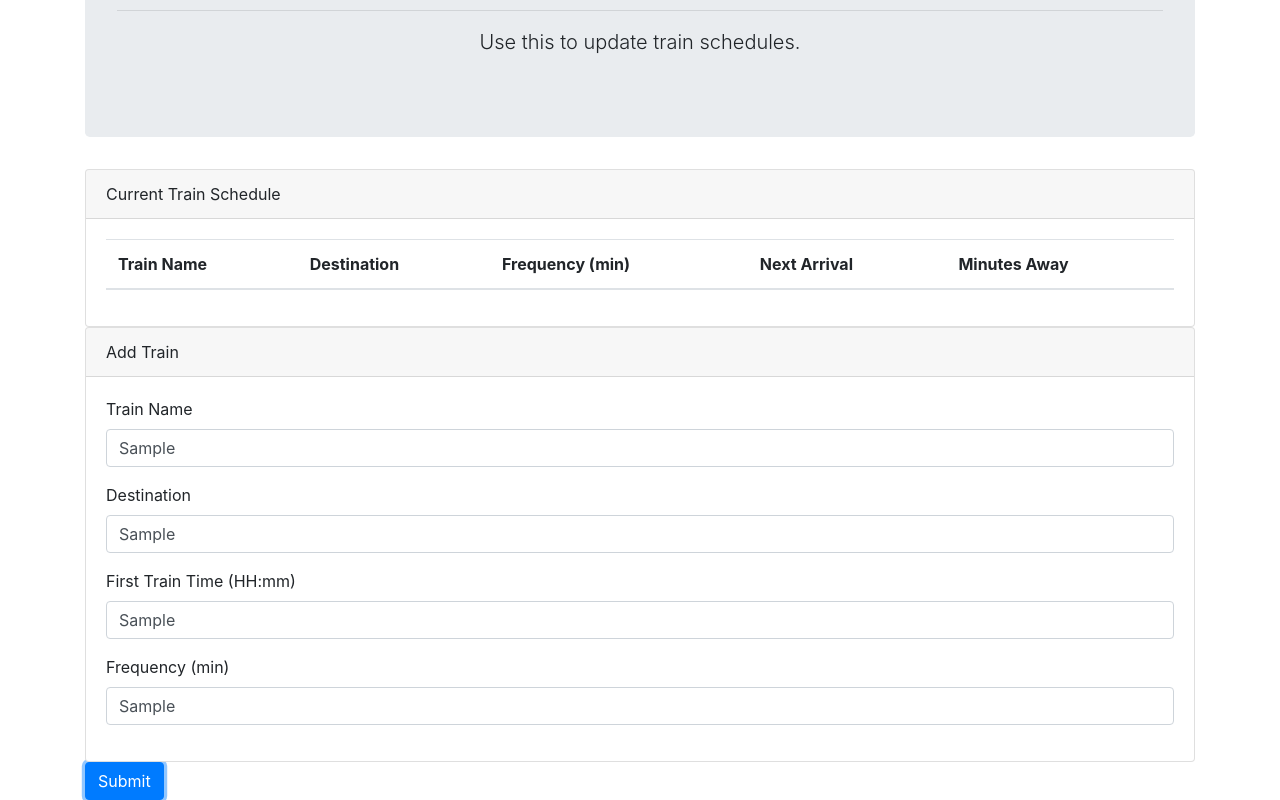
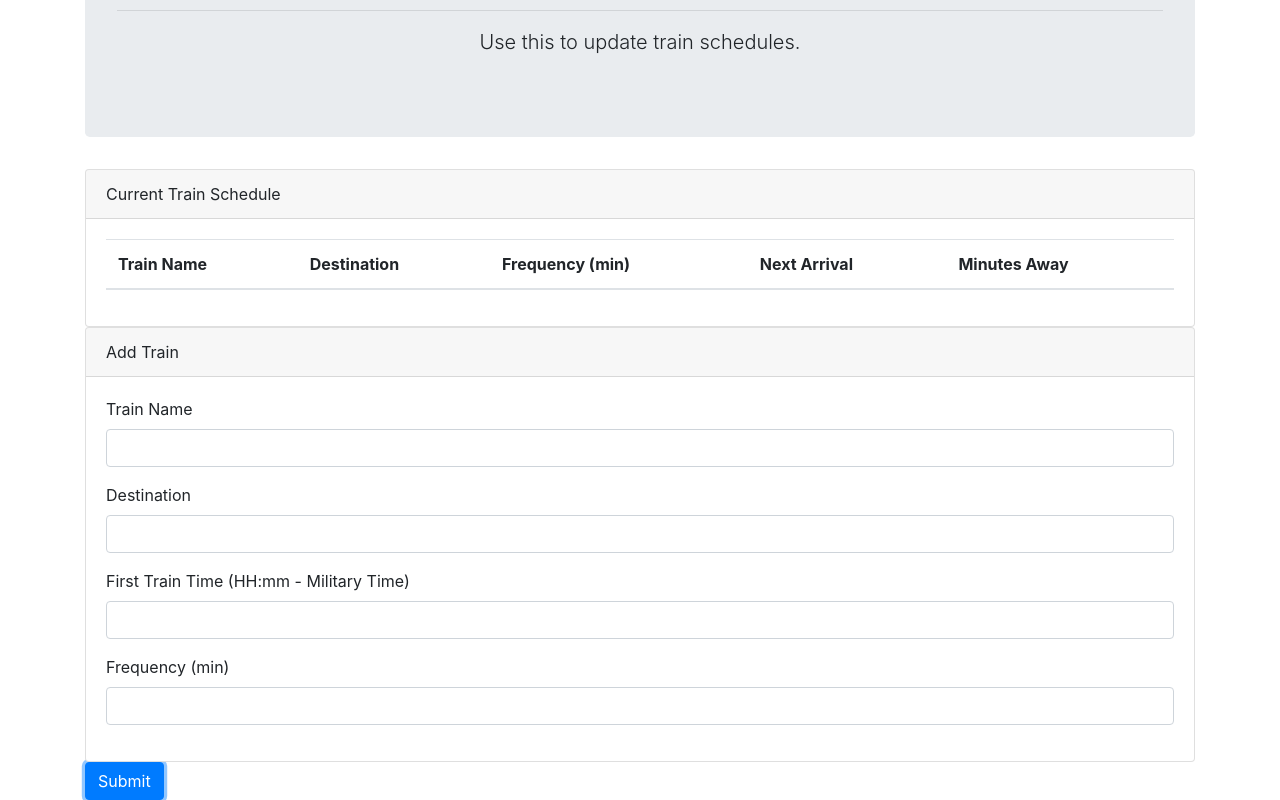
Before and after one commit to vilagen/trainschedule, a plain HTML site: page index.html in a window 1280 px wide. Both pictures are taken after typing "Sample", "Sample", "Sample", "Sample" into the empty fields and a click on the button "Submit". Shown: the part 118-918 px from the top of the page. Drawn offline with nearby package versions, Linux system fonts and the light colour scheme; no server answers.

Commit message:
trying to figure out arrival time

```diff
--- a/assets/javascript/app.js
+++ b/assets/javascript/app.js
@@ -21,9 +21,50 @@
 document.getElementById('submitTrain').addEventListener('click', function(event){
     event.preventDefault()
 
+    let date = new Date()
+    console.log(date)
+
     let trainName = document.getElementById('trainInput').value
     let destination = document.getElementById('destinationInput').value
-    let firstTrain = document.getElementById('firstTrainInput').value
+    let firstTrain = moment($('#firstTrainInput').val().trim(), 'hh:mm').format('LT')
     let frequency = document.getElementById('frequencyInput').value
-    console.log(trainName, destination, firstTrain, frequency)
+
+    console.log(firstTrain)
+
+    let newTrain = {
+        trainName: trainName,
+        destination: destination,
+        firstTrain: firstTrain,
+        frequency: frequency
+    }
+
+    database.ref().push(newTrain)
+
+    alert('Train Time Updated')
+
+    document.getElementById('trainInput').value = ""
+    document.getElementById('destinationInput').value = ""
+    document.getElementById('firstTrainInput').value = ""
+    document.getElementById('frequencyInput').value = ""
+
+
 })
+
+database.ref().on("child_added", function(childSnapshot){
+
+    let trainName = childSnapshot.val().trainName
+    let destination = childSnapshot.val().destination
+    let firstTrain = childSnapshot.val().firstTrain
+    let frequency = childSnapshot.val().frequency
+
+    let trainTime = moment(firstTrain, 'LT').diff(moment(), 'minutes')
+
+    let remainingTime = trainTime % frequency
+    // console.log(remainingTime)
+
+    let minutesAway = frequency - remainingTime
+    console.log(minutesAway)
+
+    let nextArrival = moment().add(minutesAway, 'minutes')
+    console.log(nextArrival)
+})
--- a/index.html
+++ b/index.html
@@ -59,7 +59,7 @@
         <input class = 'form-control' id ='destinationInput' type = 'text'>
       </div>
       <div class = 'form-group'>
-        <label for = 'first-train-input'>First Train Time (HH:mm)</label>
+        <label for = 'first-train-input'>First Train Time (HH:mm - Military Time)</label>
         <input class = 'form-control' id ='firstTrainInput' type = 'text'>
       </div>
       <div class = 'form-group'>
```
